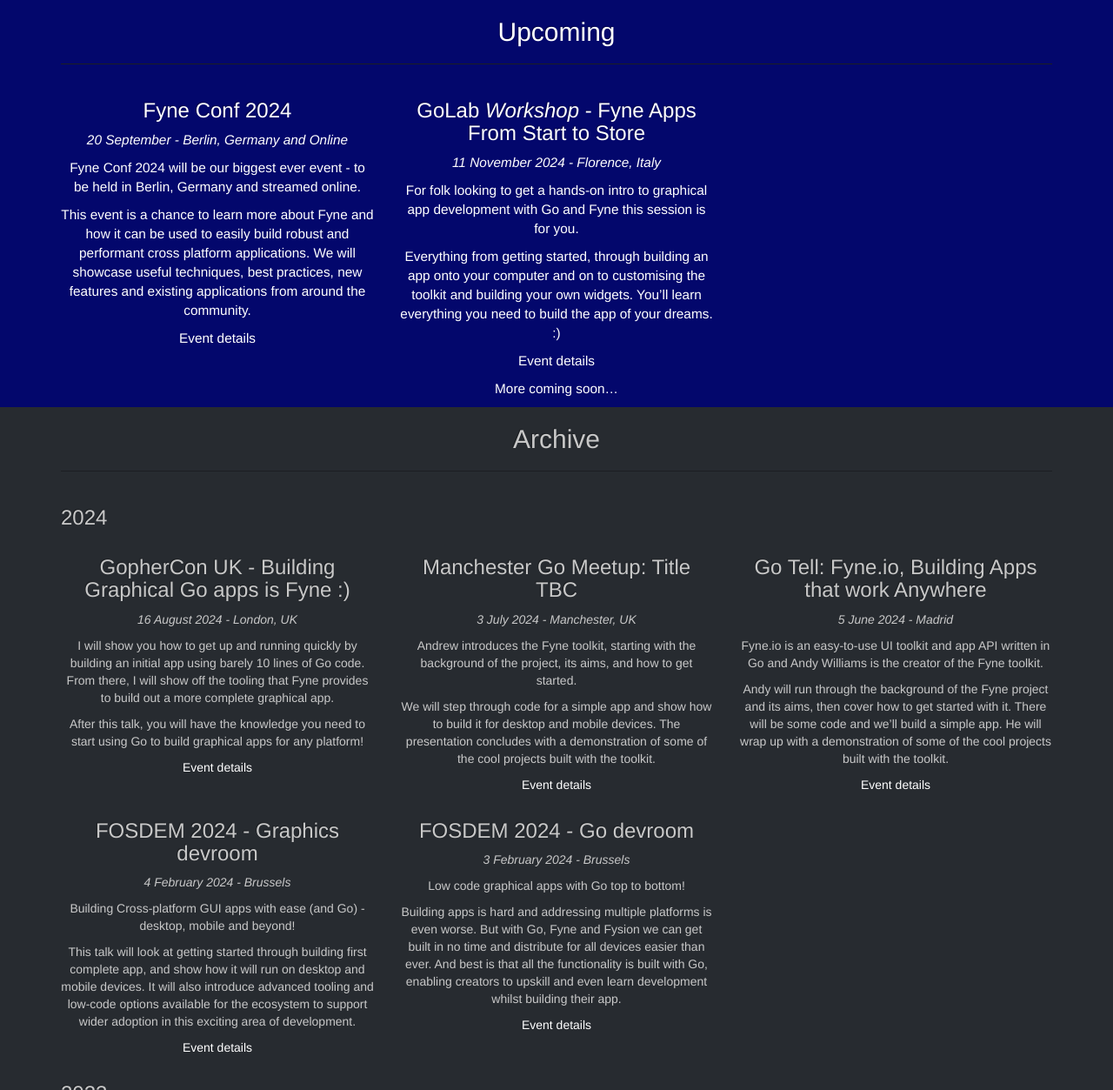
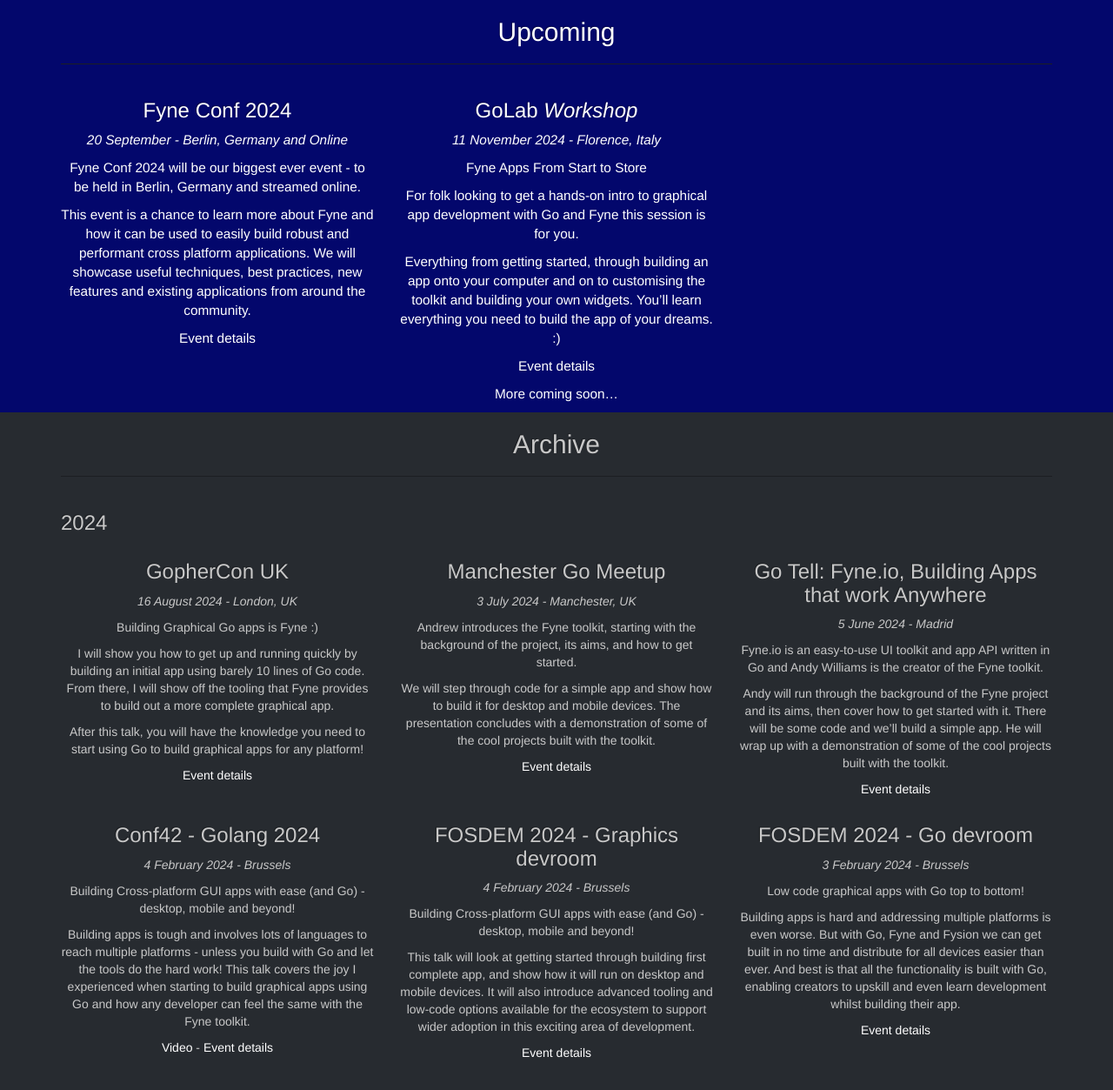
Before and after one commit to fyne-io/fyne-io.github.io, a Jekyll site: the page built from events/index.md, in a window 1280 px wide and 1400 px high, scrolled down 251 px. Shown: the part 147-1400 px from the top of the window at 87% size. Built offline with Jekyll 4.4.1, drawn with Linux system fonts in a browser that asks for light colours.

Commit message:
missed a presentation

```diff
--- a/events/index.md
+++ b/events/index.md
@@ -36,9 +36,11 @@
 </div>
 
 <div class="col-lg-4 text-center" markdown="1">
-### GoLab *Workshop* - Fyne Apps From Start to Store
+### GoLab *Workshop*
 
 *11 November 2024 - Florence, Italy*
+
+Fyne Apps From Start to Store
 
 For folk looking to get a hands-on intro to graphical app development with Go and Fyne this session is for you.
 
@@ -87,9 +89,11 @@
 </div>
 
 <div class="col-lg-4 text-center" markdown="1">
-### GopherCon UK - Building Graphical Go apps is Fyne :)
+### GopherCon UK
 
 *16 August 2024 - London, UK*
+
+Building Graphical Go apps is Fyne :)
 
 I will show you how to get up and running quickly by building an initial app using barely 10 lines of Go code. From there, I will show off the tooling that Fyne provides to build out a more complete graphical app.
 
@@ -99,7 +103,7 @@
 </div>
 
 <div class="col-lg-4 text-center" markdown="1">
-### Manchester Go Meetup: Title TBC
+### Manchester Go Meetup
 
 *3 July 2024 - Manchester, UK*
 
@@ -126,6 +130,18 @@
 </div>
 <div class="container">
 <div class="row">
+
+<div class="col-lg-4 text-center" markdown="1">
+### Conf42 - Golang 2024
+
+*4 February 2024 - Brussels*
+
+Building Cross-platform GUI apps with ease (and Go) - desktop, mobile and beyond!
+
+Building apps is tough and involves lots of languages to reach multiple platforms - unless you build with Go and let the tools do the hard work! This talk covers the joy I experienced when starting to build graphical apps using Go and how any developer can feel the same with the Fyne toolkit.
+
+[Video](https://www.youtube.com/watch?v=b9JjkNdbhUA) - [Event details](https://www.conf42.com/Golang_2024_Andrew_Williams_love_building_apps)
+</div>
 
 <div class="col-lg-4 text-center" markdown="1">
 ### FOSDEM 2024 - Graphics devroom
```
